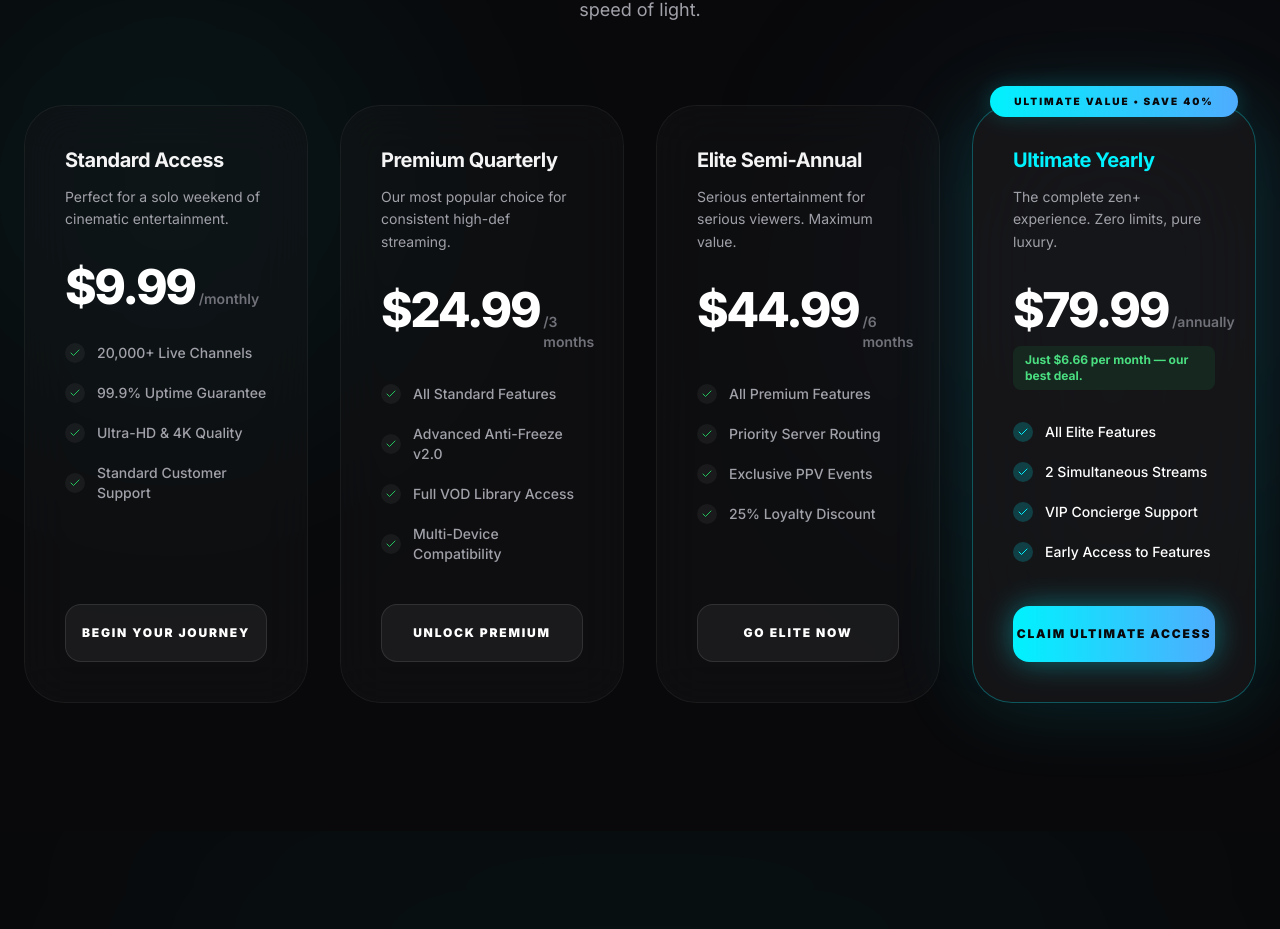
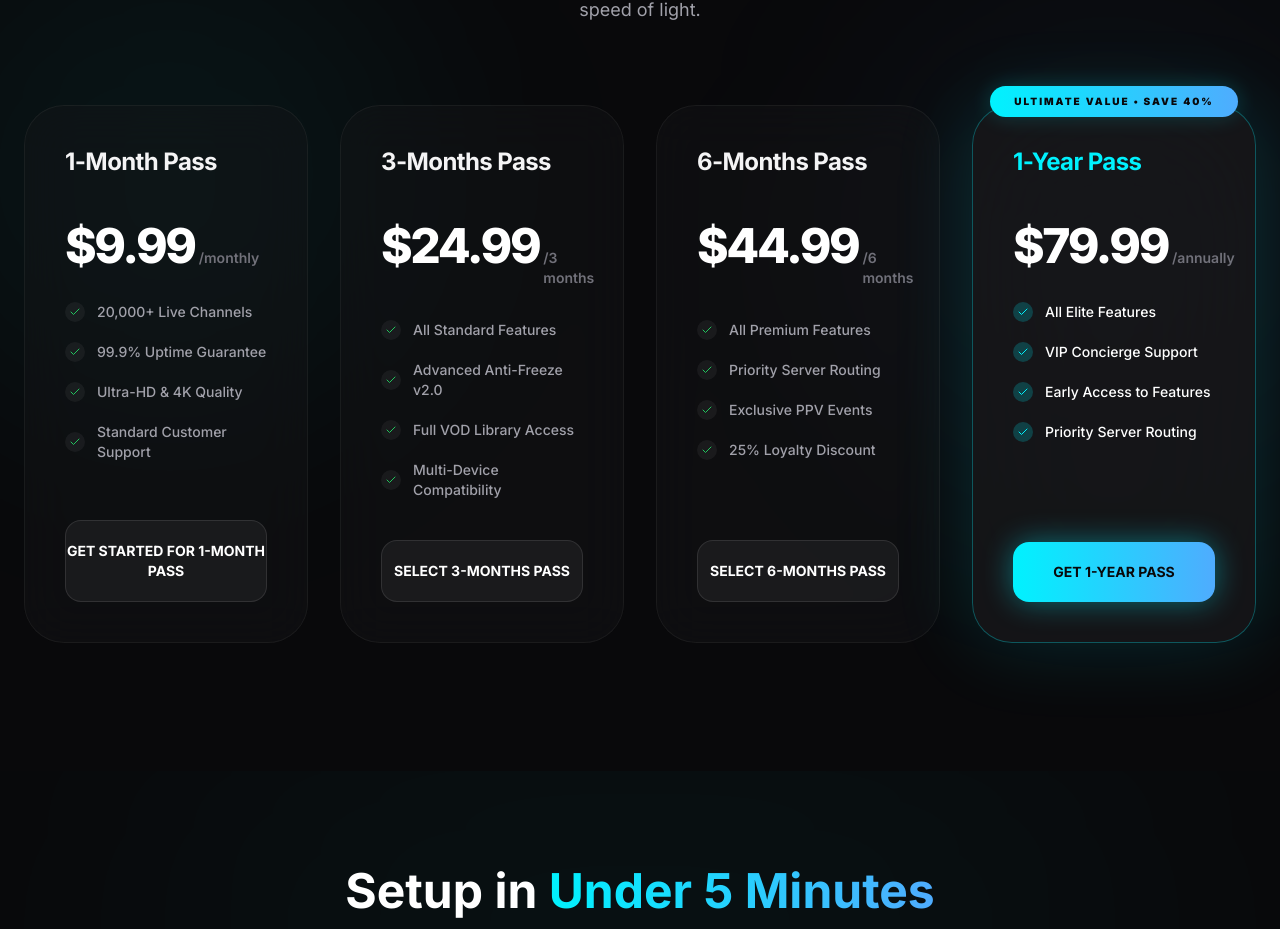
Before and after one commit to fatal33error/zen-tv, a Next.js app: page / in a window 1280 px wide. Shown: the part 2692-3621 px from the top of the page. Built offline with nearby package versions, Linux system fonts and the light colour scheme.

Commit message:
Simplify pricing tables: rename plans, update buttons, and remove simultaneous streams feature.

```diff
--- a/src/app/ClientPage.tsx
+++ b/src/app/ClientPage.tsx
@@ -294,41 +294,36 @@ function Marquee() {
 function Pricing() {
   const plans = [
     {
-      name: "Standard Access",
+      name: "1-Month Pass",
       price: "$9.99",
       period: "monthly",
-      description: "Perfect for a solo weekend of cinematic entertainment.",
       features: ["20,000+ Live Channels", "99.9% Uptime Guarantee", "Ultra-HD & 4K Quality", "Standard Customer Support"],
-      buttonText: "Begin Your Journey",
+      buttonText: "Get Started for 1-Month Pass",
       highlight: false,
     },
     {
-      name: "Premium Quarterly",
+      name: "3-Months Pass",
       price: "$24.99",
       period: "3 months",
-      description: "Our most popular choice for consistent high-def streaming.",
       features: ["All Standard Features", "Advanced Anti-Freeze v2.0", "Full VOD Library Access", "Multi-Device Compatibility"],
-      buttonText: "Unlock Premium",
+      buttonText: "Select 3-Months Pass",
       highlight: false,
     },
     {
-      name: "Elite Semi-Annual",
+      name: "6-Months Pass",
       price: "$44.99",
       period: "6 months",
-      description: "Serious entertainment for serious viewers. Maximum value.",
       features: ["All Premium Features", "Priority Server Routing", "Exclusive PPV Events", "25% Loyalty Discount"],
-      buttonText: "Go Elite Now",
+      buttonText: "Select 6-Months Pass",
       highlight: false,
     },
     {
-      name: "Ultimate Yearly",
+      name: "1-Year Pass",
       price: "$79.99",
       period: "annually",
-      description: "The complete zen+ experience. Zero limits, pure luxury.",
-      subtitle: "Just $6.66 per month — our best deal.",
       badge: "ULTIMATE VALUE • SAVE 40%",
-      features: ["All Elite Features", "2 Simultaneous Streams", "VIP Concierge Support", "Early Access to Features"],
-      buttonText: "Claim Ultimate Access",
+      features: ["All Elite Features", "VIP Concierge Support", "Early Access to Features", "Priority Server Routing"],
+      buttonText: "Get 1-Year Pass",
       highlight: true,
     },
   ];
@@ -393,12 +388,9 @@ function Pricing() {
               )}
 
               <div className="mb-8">
-                <h3 className={`text-xl font-heading font-bold mb-3 tracking-tight ${plan.highlight ? 'text-brand-cyan' : 'text-zinc-100'}`}>
+                <h3 className={`text-2xl font-heading font-bold mb-3 tracking-tight ${plan.highlight ? 'text-brand-cyan' : 'text-zinc-100'}`}>
                   {plan.name}
                 </h3>
-                <p className="text-zinc-400 text-sm leading-relaxed min-h-[40px]">
-                  {plan.description}
-                </p>
               </div>
 
               <div className="mb-8">
@@ -406,11 +398,6 @@ function Pricing() {
                   <span className="text-5xl font-extrabold text-white tracking-tighter">{plan.price}</span>
                   <span className="text-zinc-500 text-sm font-semibold">/{plan.period}</span>
                 </div>
-                {plan.subtitle && (
-                  <div className="mt-3 py-1.5 px-3 rounded-lg bg-green-500/10 text-[#4ade80] text-xs font-bold inline-block">
-                    {plan.subtitle}
-                  </div>
-                )}
               </div>
 
               <div className="space-y-5 mb-10 flex-1">
@@ -431,7 +418,7 @@ function Pricing() {
               </div>
 
               <button
-                className={`group/btn relative w-full py-5 rounded-2xl font-black transition-all duration-300 overflow-hidden text-xs tracking-[0.15em] uppercase ${
+                className={`group/btn relative w-full py-5 rounded-2xl font-heading font-bold transition-all duration-300 overflow-hidden text-sm uppercase ${
                   plan.highlight
                     ? "bg-brand-gradient text-zinc-950 shadow-[0_0_30px_rgba(0,242,254,0.4)]"
                     : "bg-white/5 text-white border border-white/10 hover:bg-white/10 hover:border-white/20"
--- a/src/app/pricing/ClientPage.tsx
+++ b/src/app/pricing/ClientPage.tsx
@@ -7,41 +7,36 @@ import { Check } from "lucide-react";
 export default function PricingPage() {
   const plans = [
     {
-      name: "Standard Access",
+      name: "1-Month Pass",
       price: "$9.99",
       period: "monthly",
-      description: "Perfect for a solo weekend of cinematic entertainment.",
       features: ["20,000+ Live Channels", "99.9% Uptime Guarantee", "Ultra-HD & 4K Quality", "Standard Customer Support"],
-      buttonText: "Begin Your Journey",
+      buttonText: "Get Started for 1-Month Pass",
       highlight: false,
     },
     {
-      name: "Premium Quarterly",
+      name: "3-Months Pass",
       price: "$24.99",
       period: "3 months",
-      description: "Our most popular choice for consistent high-def streaming.",
       features: ["All Standard Features", "Advanced Anti-Freeze v2.0", "Full VOD Library Access", "Multi-Device Compatibility"],
-      buttonText: "Unlock Premium",
+      buttonText: "Select 3-Months Pass",
       highlight: false,
     },
     {
-      name: "Elite Semi-Annual",
+      name: "6-Months Pass",
       price: "$44.99",
       period: "6 months",
-      description: "Serious entertainment for serious viewers. Maximum value.",
       features: ["All Premium Features", "Priority Server Routing", "Exclusive PPV Events", "25% Loyalty Discount"],
-      buttonText: "Go Elite Now",
+      buttonText: "Select 6-Months Pass",
       highlight: false,
     },
     {
-      name: "Ultimate Yearly",
+      name: "1-Year Pass",
       price: "$79.99",
       period: "annually",
-      description: "The complete zen+ experience. Zero limits, pure luxury.",
-      subtitle: "Just $6.66 per month — our best deal.",
       badge: "ULTIMATE VALUE • SAVE 40%",
-      features: ["All Elite Features", "2 Simultaneous Streams", "VIP Concierge Support", "Early Access to Features"],
-      buttonText: "Claim Ultimate Access",
+      features: ["All Elite Features", "VIP Concierge Support", "Early Access to Features", "Priority Server Routing"],
+      buttonText: "Get 1-Year Pass",
       highlight: true,
     },
   ];
@@ -94,12 +89,9 @@ export default function PricingPage() {
               )}
 
               <div className="mb-8">
-                <h3 className={`text-xl font-heading font-bold mb-3 tracking-tight ${plan.highlight ? 'text-brand-cyan' : 'text-zinc-100'}`}>
+                <h3 className={`text-2xl font-heading font-bold mb-3 tracking-tight ${plan.highlight ? 'text-brand-cyan' : 'text-zinc-100'}`}>
                   {plan.name}
                 </h3>
-                <p className="text-zinc-400 text-sm leading-relaxed min-h-[40px]">
-                  {plan.description}
-                </p>
               </div>
 
               <div className="mb-8">
@@ -107,11 +99,6 @@ export default function PricingPage() {
                   <span className="text-5xl font-extrabold text-white tracking-tighter">{plan.price}</span>
                   <span className="text-zinc-500 text-sm font-semibold">/{plan.period}</span>
                 </div>
-                {plan.subtitle && (
-                  <div className="mt-3 py-1.5 px-3 rounded-lg bg-green-500/10 text-[#4ade80] text-xs font-bold inline-block">
-                    {plan.subtitle}
-                  </div>
-                )}
               </div>
 
               <div className="space-y-5 mb-10 flex-1">
@@ -132,7 +119,7 @@ export default function PricingPage() {
               </div>
 
               <button
-                className={`group/btn relative w-full py-5 rounded-2xl font-black transition-all duration-300 overflow-hidden text-xs tracking-[0.15em] uppercase ${
+                className={`group/btn relative w-full py-5 rounded-2xl font-heading font-bold transition-all duration-300 overflow-hidden text-sm uppercase ${
                   plan.highlight
                     ? "bg-brand-gradient text-zinc-950 shadow-[0_0_30px_rgba(0,242,254,0.4)]"
                     : "bg-white/5 text-white border border-white/10 hover:bg-white/10 hover:border-white/20"
```
